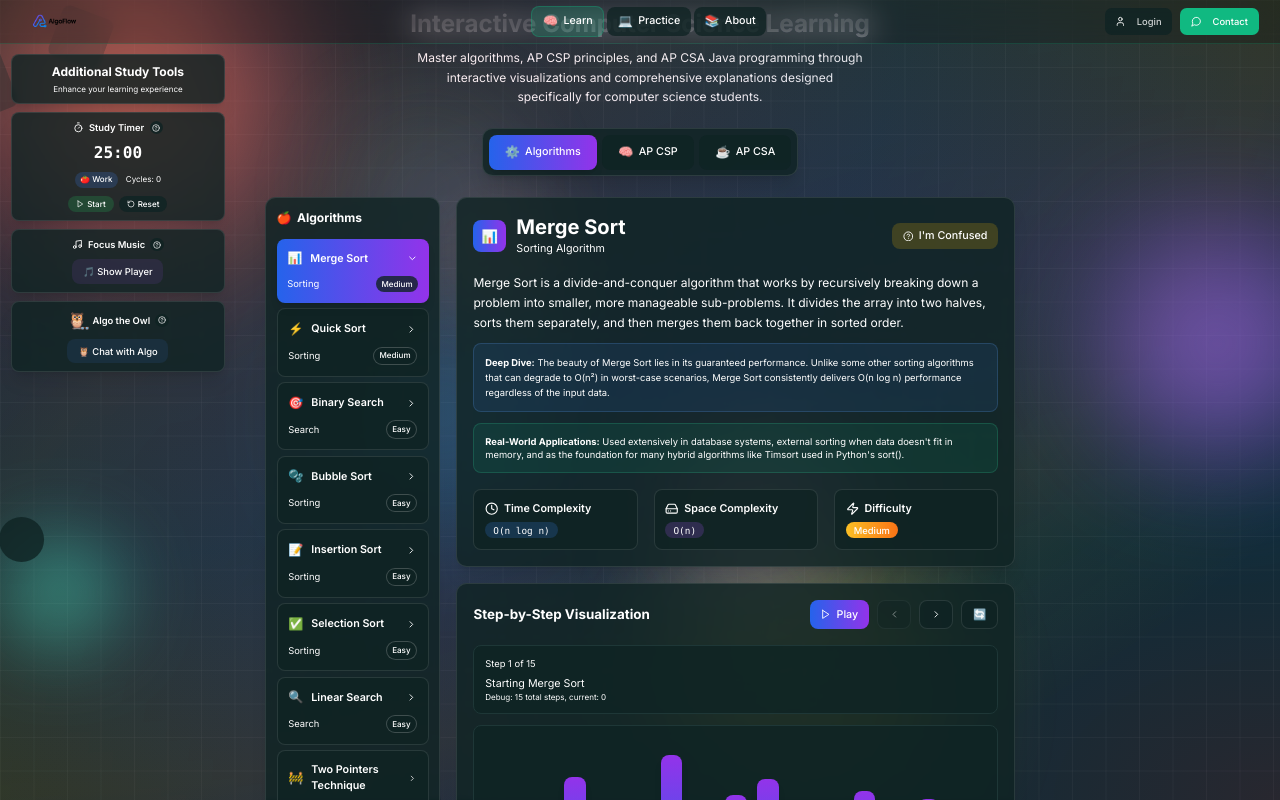
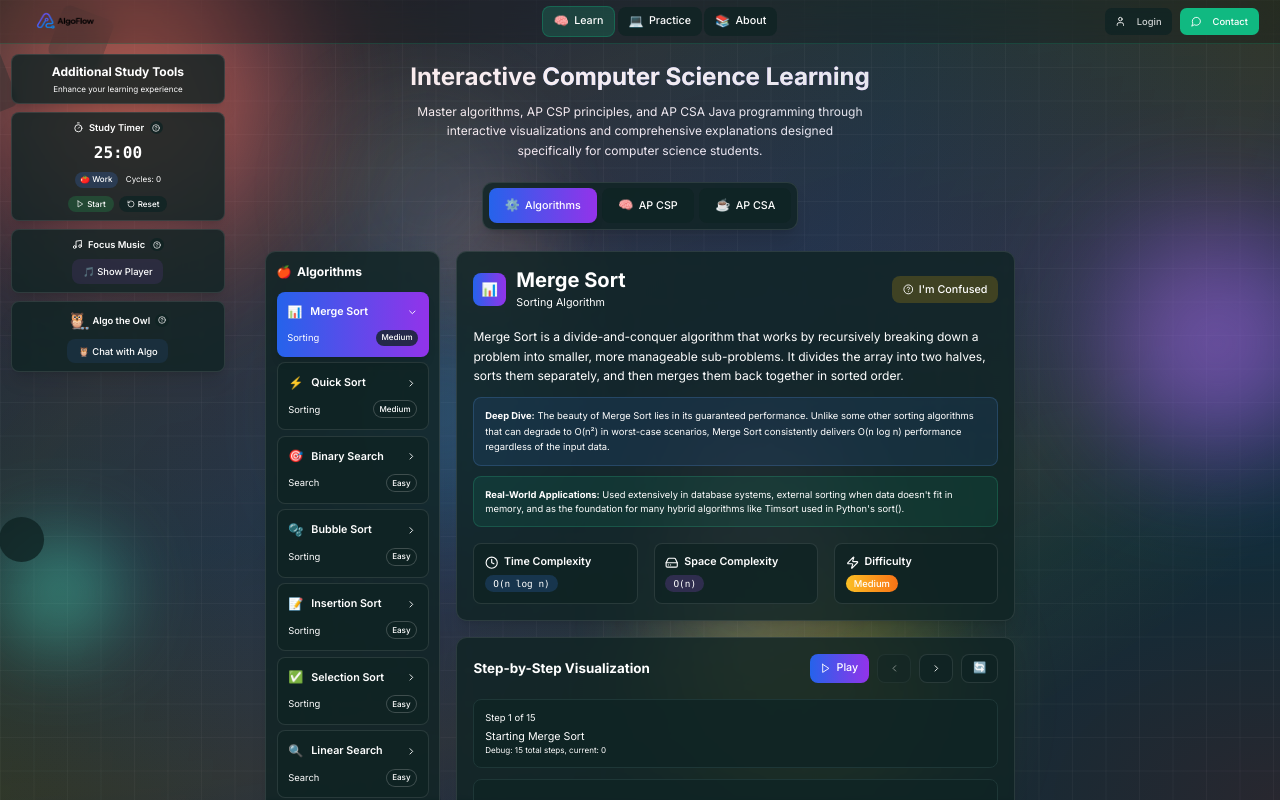
Before and after one commit to arora13/algo-spark-flow, a React (Vite) app: page /learn in a window 1280 px wide. Shown: the top 800 px of the page. Built offline with nearby package versions, Linux system fonts and the light colour scheme.

Commit message:
Fix navbar logo size and Learn page padding to prevent overlap

```diff
--- a/src/components/Navbar.tsx
+++ b/src/components/Navbar.tsx
@@ -32,7 +32,7 @@
               <img
                 src="/assets/algoflow-logo.png"
                 alt="AlgoFlow Logo"
-                className="h-16 w-auto"
+                className="h-20 w-32"
                 onError={(e) => {
                   console.log('Image failed to load:', e);
                   e.currentTarget.style.display = 'none';
--- a/src/pages/Learn.tsx
+++ b/src/pages/Learn.tsx
@@ -1744,7 +1744,7 @@
   };
 
   return (
-    <div className="min-h-screen bg-[#0b1f24] text-white p-2 sm:p-4 pt-28">
+    <div className="min-h-screen bg-[#0b1f24] text-white p-2 sm:p-4" style={{ paddingTop: '6rem' }}>
       <StudyTools />
       <div className="max-w-6xl mx-auto px-4">
 
```
